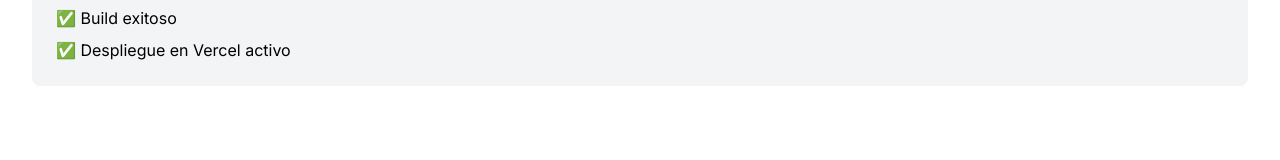
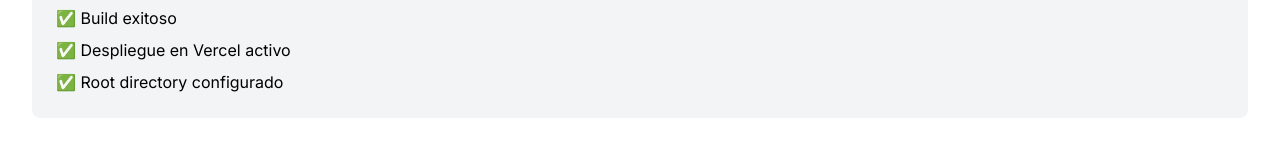
Before and after one commit to sebast219/Ecommerce-hack, a Next.js app in the folder frontend/: page / in a window 1280 px wide. Shown: the part 351-511 px from the top of the page. Built offline with nearby package versions, Linux system fonts and the light colour scheme.

Commit message:
chore: force Vercel redeploy with rootDirectory fix
- Add cosmetic comment to trigger clean redeploy
- Update page content to reflect rootDirectory configuration
- Force Vercel to use new rootDirectory: 'frontend' setting
- Resolve persistent 404 error with monorepo structure

```diff
--- a/frontend/src/app/page.tsx
+++ b/frontend/src/app/page.tsx
@@ -1,3 +1,4 @@
+// Deploy fix: forcing clean redeploy with rootDirectory configuration
 export default function HomePage() {
   return (
     <div className="min-h-screen bg-white text-black p-8">
@@ -10,6 +11,7 @@ export default function HomePage() {
           <p>✅ Next.js funcionando</p>
           <p>✅ Build exitoso</p>
           <p>✅ Despliegue en Vercel activo</p>
+          <p>✅ Root directory configurado</p>
         </div>
       </div>
     </div>
```
